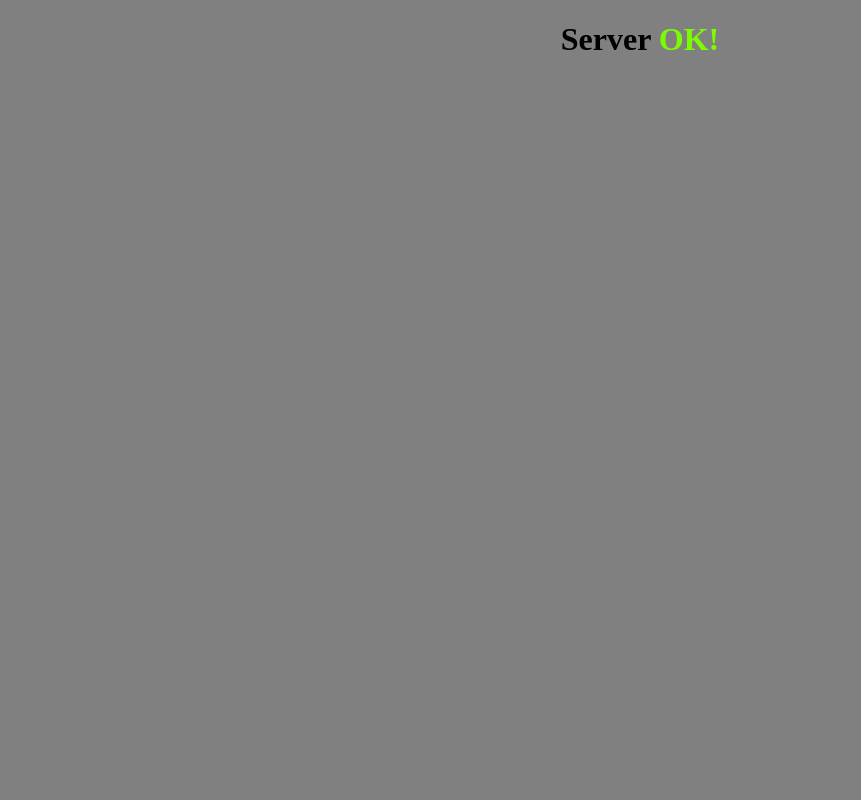
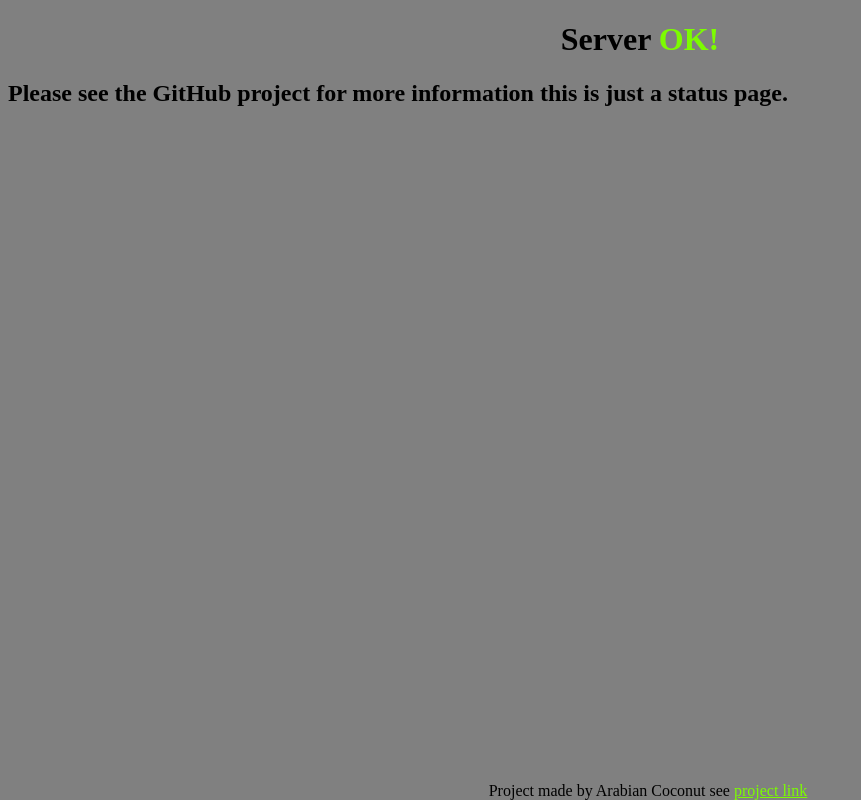
Before and after one commit to ArabianCoconut/Moneycontrol_api, a plain HTML site: page Src/templates/index.html in a window 1280 px wide. Shown: the whole page, without its empty margins (0-861 px from the left). Drawn offline with Linux system fonts and the light colour scheme.

Commit message:
Added more information on homepage.

```diff
--- a/Src/templates/index.html
+++ b/Src/templates/index.html
@@ -6,5 +6,13 @@
 </head>
 <body style="background-color: grey">
 <h1 style="text-align: center"> Server <span style="color: lawngreen">OK!</span></h1>
+<h2>Please see the GitHub project for more information this is just a status page.</h2>
+
+<footer style="display:flex;flex-direction:column;position:fixed;bottom: 0; width: 100%">
+    <span style="text-align: center">
+        Project made by Arabian Coconut see <a style="color: lawngreen" href="https://github.com/ArabianCoconut/Moneycontrol_api/tree/main">project link</a>
+    </span>
+
+</footer>
 </body>
 </html>
```
